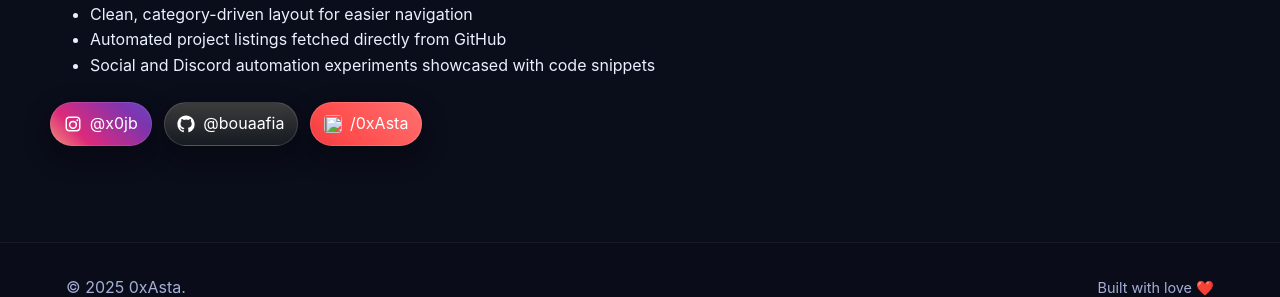
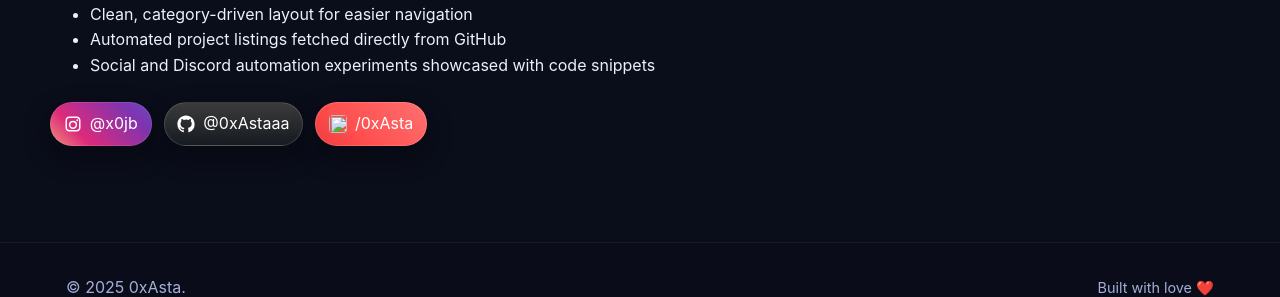
Before and after one commit to 0xAstaaa/0xAstaaa.github.io, a Jekyll site: the page built from about.md, in a window 1280 px wide. Shown: the part 349-646 px from the top of the page. Built offline with Jekyll 4.4.1, drawn with Linux system fonts in a browser that asks for light colours.

Commit message:
Update project username and GitHub link

```diff
--- a/_config.yml
+++ b/_config.yml
@@ -1,11 +1,10 @@
 title: "0xAsta"
 description: "Writeups, projects, and a personal portfolio."
-url: "" # e.g., https://bouaafia.github.io
-baseurl: "" # e.g., /site if publishing to a project repo
+url: ""
+baseurl: ""
 
-project_username: "bouaafia"
+project_username: "0xAstaaa"
 
-# Default CTF categories; edit to add more
 ctf_categories:
   - TryHackMe
   - picoCTF
@@ -13,7 +12,6 @@ ctf_categories:
   - Independent
   - HackTheBox
 
-# Navigation (no Submit)
 nav:
   - name: "Writeups"
     url: "/writeups/"
@@ -22,7 +20,6 @@ nav:
   - name: "About"
     url: "/about/"
 
-# Portfolio content (homepage)
 portfolio:
   hero_title: "0xAsta — Security Researcher & CTF Enthusiast"
   hero_subtitle: "I break things to learn how to build them better. Reverse engineering, web exploitation, crypto, and automation."
@@ -94,7 +91,7 @@ author:
   name: "0xAsta"
   email: "unknown"
   instagram: "x0jb"
-  github: ""
+  github: "0xAstaaa"
   tryhackme: "0xAsta"
 
 theme: null
```
